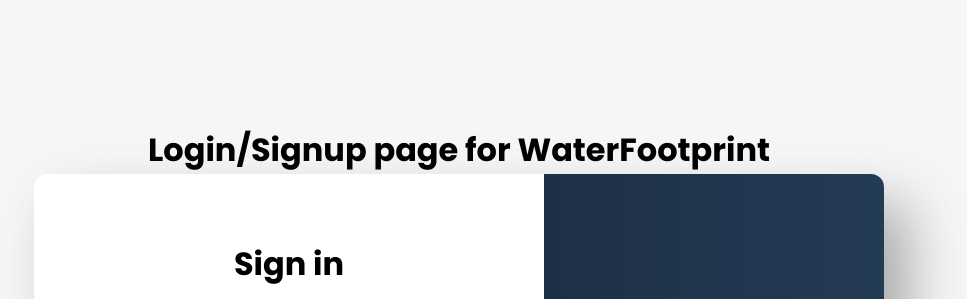
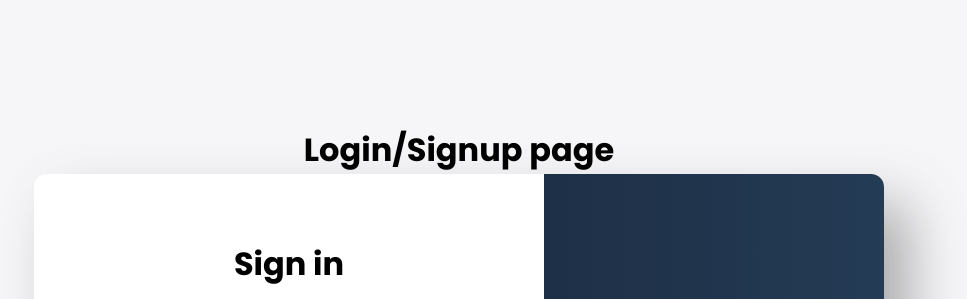
Before and after one commit to raghav161/loginpage, a plain HTML site: page index.html in a window 1280 px wide. Shown: the top 299 px of the page, without its empty margins (181-1148 px from the left). Drawn offline with Linux system fonts and the light colour scheme.

Commit message:
Update index.html

```diff
--- a/index.html
+++ b/index.html
@@ -11,7 +11,7 @@
     <link rel="stylesheet" href="style.css">
 </head>
 <body>
-    <h1>Login/Signup page for WaterFootprint</h1>
+    <h1>Login/Signup page</h1>
     <div class="container" id="container">
         <div class="form-container sign-up-container">
             <form action="#">
```
